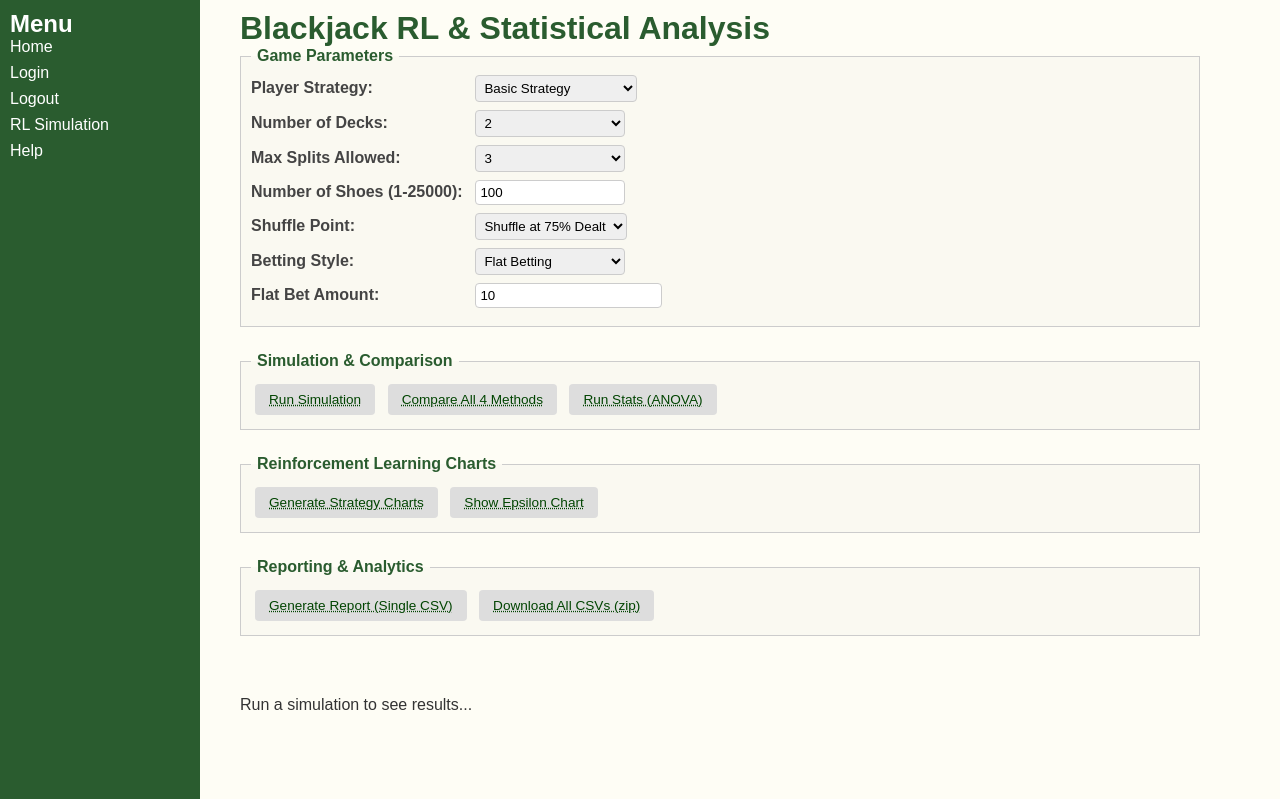
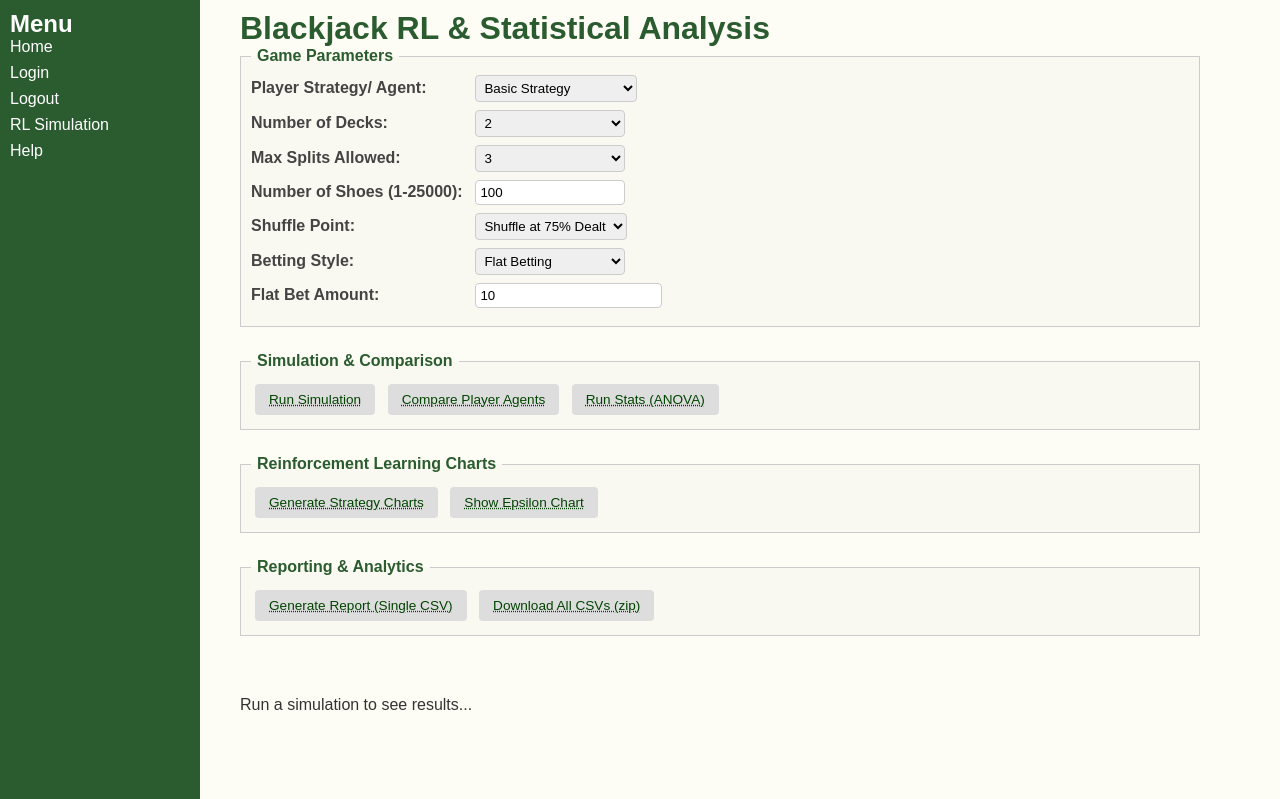
Before and after one commit to dwbango/capstone-rl-project, a Flask app: page /simulation in a window 1280 px wide. Shown: the top 799 px of the page. Run offline with Flask 3, Linux system fonts and the light colour scheme; the visitor is signed in with stand-in values (Sample User, id 1).

Commit message:
renaming button and parameter

```diff
--- a/templates/simulation.html
+++ b/templates/simulation.html
@@ -192,7 +192,7 @@
                 <legend>Game Parameters</legend>
                 <form id="params-form">
                     <div class="form-row">
-                        <label for="player_strategy">Player Strategy:</label>
+                        <label for="player_strategy">Player Strategy/ Agent:</label>
                         <select id="player_strategy" name="player_strategy">
                             <option value="PretrainedQLearning">Pretrained Q-Learning</option>
                             <option value="PretrainedSarsa">Pretrained Sarsa</option>
@@ -284,7 +284,7 @@
                         class="tooltip"
                         data-tip="Runs all 4 methods with these parameters, comparing final stats & generating multi-line graphs."
                         onclick="compareAllMethods()">
-                    Compare All 4 Methods
+                    Compare Player Agents
                 </button>
 
                 <button type="button"
```
Also changed, not shown: static/bankroll_history.png, static/compare_bankroll.png, static/epsilon_convergence.png, static/ev_compare.png, static/ev_over_time.png, static/strategy_chart_hard.png, static/strategy_chart_pairs.png, static/strategy_chart_soft.png.
